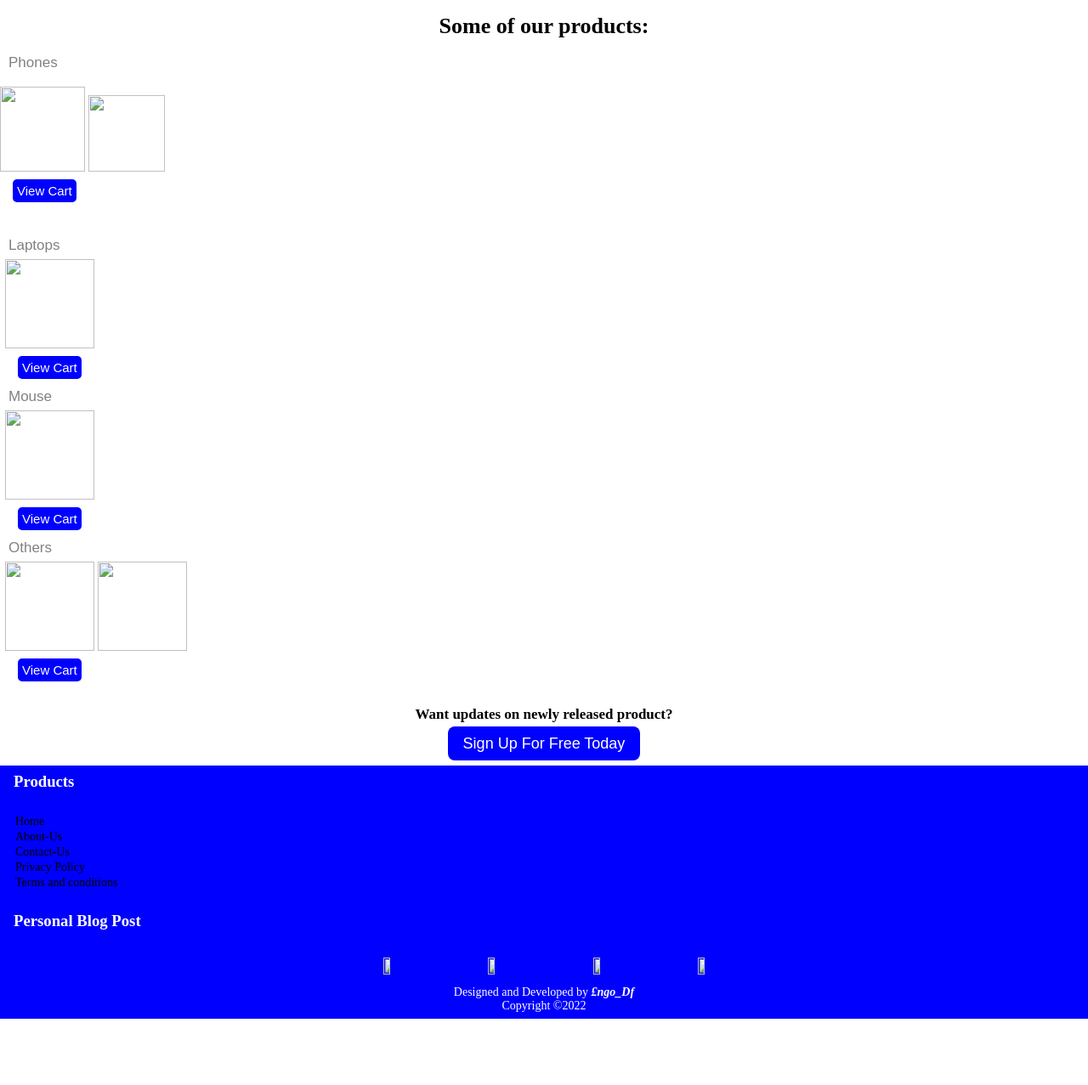
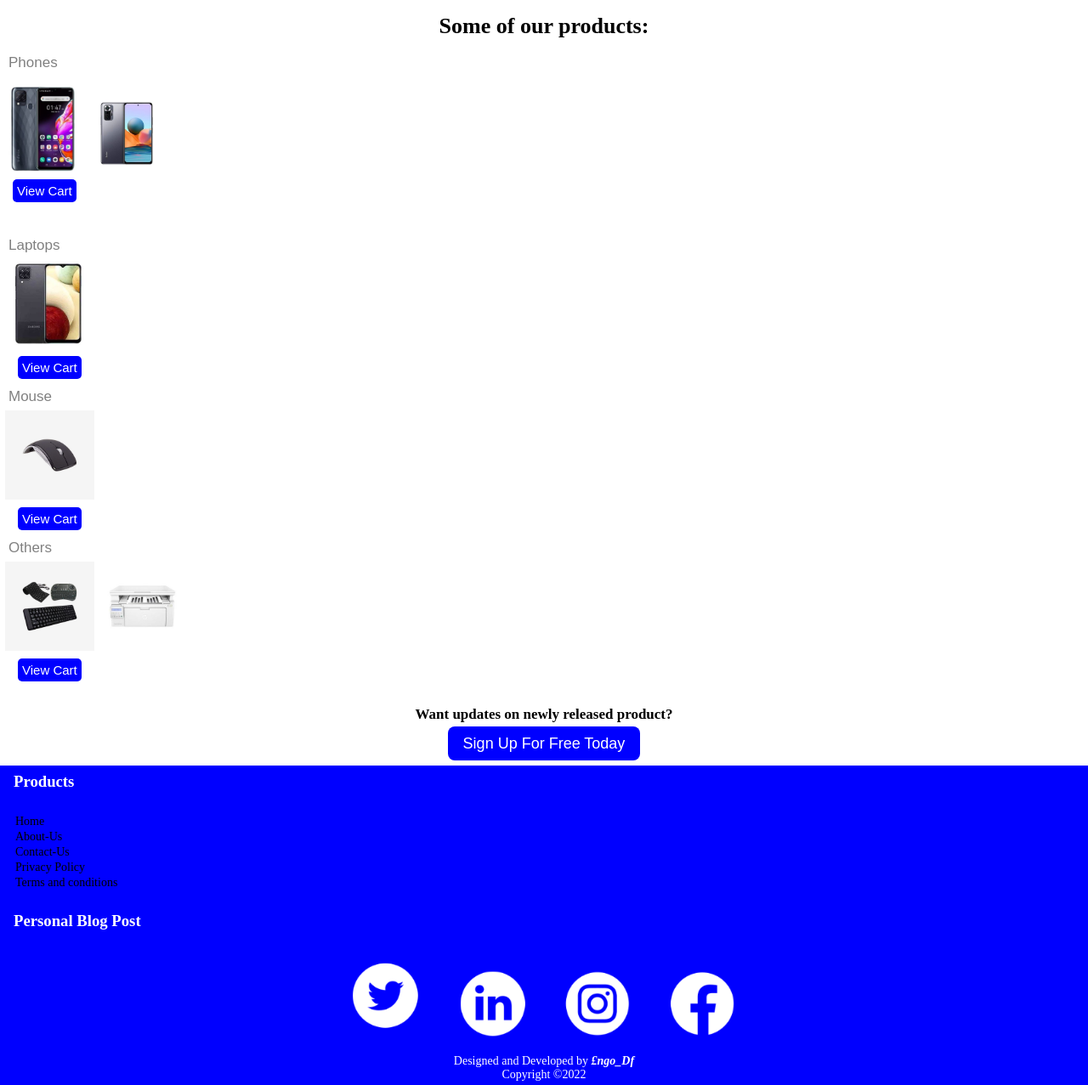
Before and after one commit to Alphaeinsteinium/Engrab, a plain HTML site: page index.html in a window 1280 px wide. Shown: the part 323-1600 px from the top of the page at 85% size. Before the commit the page ends 1522 px from the top, so only its background shows below. Drawn offline with Linux system fonts and the light colour scheme; files whose address does not match are found by name.

Commit message:
Update index.html

```diff
--- a/index.html
+++ b/index.html
@@ -12,7 +12,7 @@
       <div class="dropdown">
         <h1 class="paragraph">Eng
           <span class="rahbah">Rab
-            <img src="images/external-shopping-cart-miscellaneous-kiranshastry-solid-kiranshastry.png"
+            <img src="external-shopping-cart-miscellaneous-kiranshastry-solid-kiranshastry.png"
             class="cart">
         </h1>
         <div class="button">
@@ -70,8 +70,8 @@
                 <li><a href="#" class="link2">Phones</a>
                   </br>
                   </br>
-                  <img src="images/infinix1.jpg" class="infinix" data-aos="fade-right">
-                  <img src="images/redmi1.jpg" class="infinixs">
+                  <img src="infinix1.jpg" class="infinix" data-aos="fade-right">
+                  <img src="redmi1.jpg" class="infinixs">
                 </li>
               </p>
               <p class="registers"><a href="#" type="button " class="cty">View Cart</a>
@@ -85,7 +85,7 @@
                 <li><a href="#" class="link2">Laptops</a>
                   <br/>
                   <div class="correct">
-                    <img src="images/1.jpg" class="LT" data-aos="fade-right">
+                    <img src="1.jpg" class="LT" data-aos="fade-right">
                     <p class="registers"><a href="contact.html " type="button " class="cty">View Cart</a>
                     </p>
                   </div>
@@ -97,7 +97,7 @@
                 <li><a href="#" class="link2">Mouse</a>
                   <br/>
                   <div class="correct">
-                    <img src="images/mouse-ma.jpg" class="LT">
+                    <img src="mouse-ma.jpg" class="LT">
                     <p class="registers"><a href="contact.html " type="button " class="cty">View Cart</a>
                     </p>
                   </div>
@@ -109,8 +109,8 @@
                 <li><a href="#" class="link2">Others</a>
                   <br/>
                   <div class="correct">
-                    <img src="images/keyboards-ma.jpg" class="LT">
-                    <img src="images/printer.jpg" class="LT">
+                    <img src="keyboards-ma.jpg" class="LT">
+                    <img src="printer.jpg" class="LT">
                     <p class="registers"><a href="contact.html " type="button " class="cty">View Cart</a>
                     </p>
                   </div>
@@ -149,16 +149,16 @@
           </p>
           <div class="apps">
             <a href="https://twitter.com/ngo_df?s=09">
-              <img src="images/twi.png" class="facebook">
+              <img src="twi.png" class="facebook">
             </a>
             <a href="#">
-              <img src="images/linked.png" class="facebook">
+              <img src="linked.png" class="facebook">
             </a>
             <a href="https://www.instagram.com/invites/contact/?utm_source=ig_contact_invite&utm_medium=user_system_sheet&utm_content=lqk77wq">
-              <img src="images/instaaar.png" class="facebook">
+              <img src="instaaar.png" class="facebook">
             </a>
             <a href="#">
-              <img src="images/faceboook.png" class="facebook">
+              <img src="faceboook.png" class="facebook">
             </a>
             <p class="copys">Designed and Developed by <b><i>£ngo_Df</i></b>
             </p>
```
